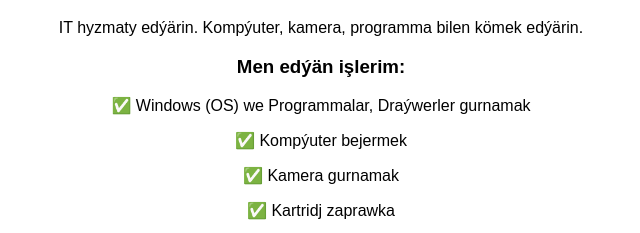
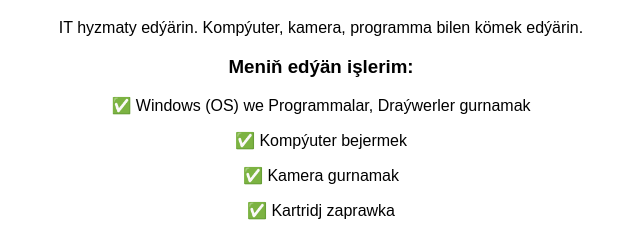
Before and after one commit to arslan-arch-dotcom/arslan-arch-dotcom.github.io, a plain HTML site: page index.html in a window 1280 px wide. Shown: the part 137-370 px from the top of the page, 319-959 px from the left. Drawn offline with Linux system fonts and the light colour scheme.

Commit message:
Update index.html

```diff
--- a/index.html
+++ b/index.html
@@ -14,7 +14,7 @@ a { display: inline-block; background: #1a73e8; color: white; padding: 12px 25px
 <div class="box">
 <h1>Salam, men Arslan</h1>
 <p>IT hyzmaty edýärin. Kompýuter, kamera, programma bilen kömek edýärin.</p>
-<h3>Men edýän işlerim:</h3>
+<h3>Meniň edýän işlerim:</h3>
 <p>✅ Windows (OS) we Programmalar, Draýwerler gurnamak</p>
 <p>✅ Kompýuter bejermek</p>
 <p>✅ Kamera gurnamak</p>
```
